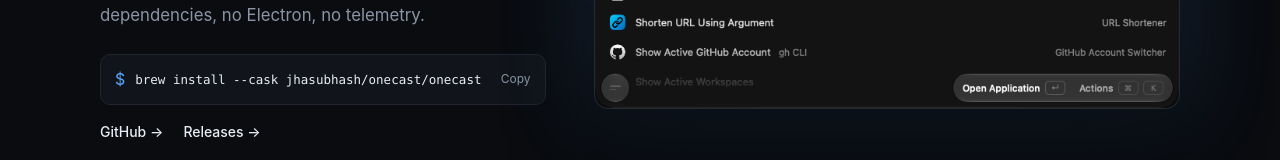
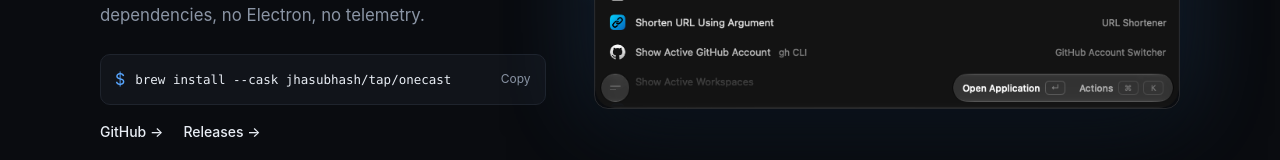
Before and after one commit to jhasubhash/onesyntax-home, a Next.js app: page /onecast in a window 1280 px wide. Shown: the part 432-592 px from the top of the page. Built offline with nearby package versions, Linux system fonts and the light colour scheme.

Commit message:
Install OneCast from the shared jhasubhash/tap
OneCast's casks moved into the same Homebrew tap as OnePrompt.

Co-Authored-By: Claude Opus 5.5 <noreply@anthropic.com>
Claude-Session: https://claude.ai/code/session_01LsYfibD3hkAyfUHbHGeVFJ

```diff
--- a/data/details.js
+++ b/data/details.js
@@ -134,8 +134,8 @@ export const details = {
       ['Try the scheduler', 'Type "remind me to drink water in 2 hours" and press ↵.'],
     ],
     install: [
-      ['Apple silicon', 'brew install --cask jhasubhash/onecast/onecast'],
-      ['Intel', 'brew install --cask jhasubhash/onecast/onecast-universal'],
+      ['Apple silicon', 'brew install --cask jhasubhash/tap/onecast'],
+      ['Intel', 'brew install --cask jhasubhash/tap/onecast-universal'],
     ],
     installNote:
       'Or grab a DMG from Releases. Every build is signed with a Developer ID and notarized by Apple, and OneCast updates itself in place. Needs macOS 26 or later.',
--- a/data/projects.js
+++ b/data/projects.js
@@ -10,7 +10,7 @@ export const projects = [
     stack: ['Swift 6', 'SwiftUI', 'AppKit'],
     license: 'AGPL-3.0',
     accent: '#58a6ff',
-    install: 'brew install --cask jhasubhash/onecast/onecast',
+    install: 'brew install --cask jhasubhash/tap/onecast',
     features: [
       ['Docks, as many as you want', 'Your own docks on any edge of any display, with 21 built-in live widgets.'],
       ['A scheduler that speaks English', '"Remind me to stretch every weekday at 4pm" and press return.'],
```
